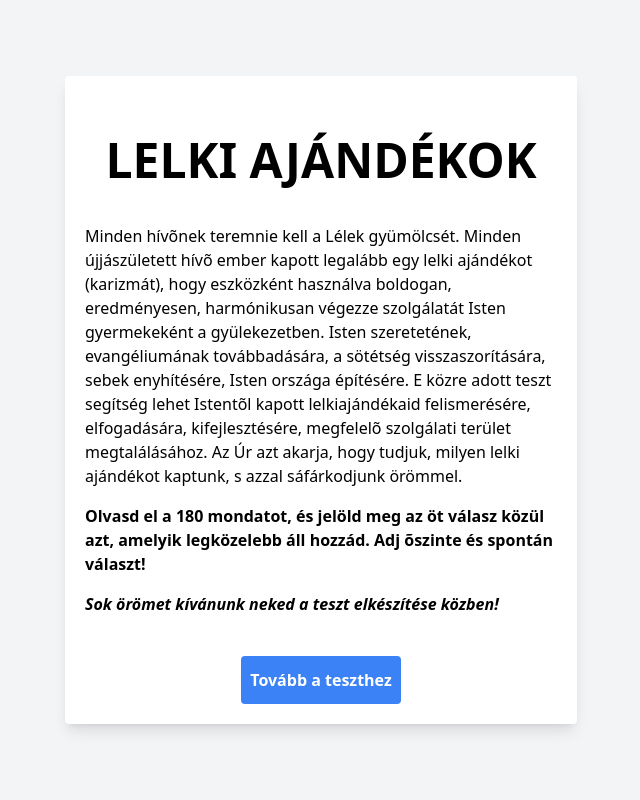
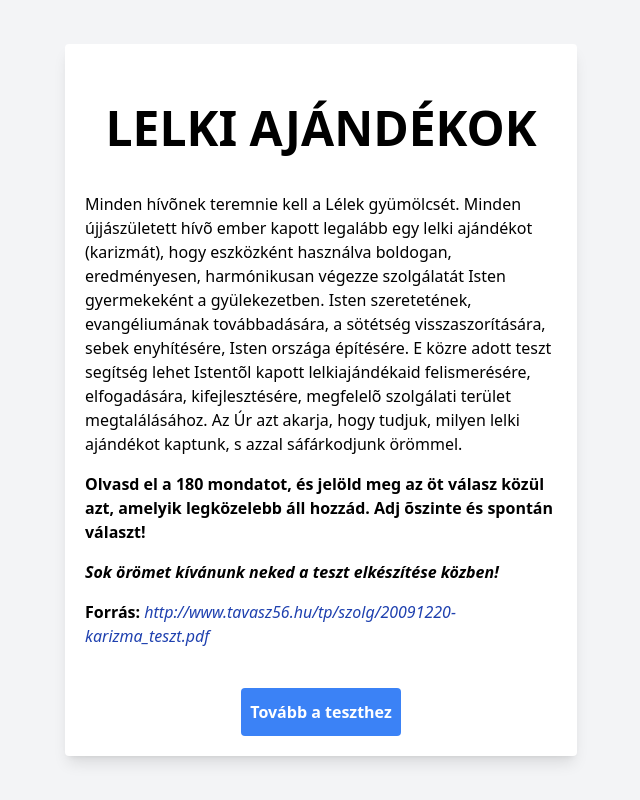
Before and after one commit to kulcsarrudolf/lelki-ajandekok, a React (Vite) app: page / in a window 1280 px wide. Shown: the whole page, without its empty margins (319-959 px from the left). Built offline with nearby package versions, Linux system fonts and the light colour scheme.

Commit message:
Added source

```diff
--- a/package.json
+++ b/package.json
@@ -17,6 +17,7 @@
   "devDependencies": {
     "@types/react": "^18.2.15",
     "@types/react-dom": "^18.2.7",
+    "@types/uuid": "^9.0.6",
     "@typescript-eslint/eslint-plugin": "^6.0.0",
     "@typescript-eslint/parser": "^6.0.0",
     "@vitejs/plugin-react": "^4.0.3",
--- a/src/components/Introduction.tsx
+++ b/src/components/Introduction.tsx
@@ -26,6 +26,18 @@ const Introduction = ({ goForward }: IntroductionProps) => {
       <p className="font-bold italic mt-4">
         Sok örömet kívánunk neked a teszt elkészítése közben!
       </p>
+      <p className="mt-4 font-bold">
+        Forrás:{" "}
+        <span className="font-normal italic text-blue-800">
+          <a
+            href="http://www.tavasz56.hu/tp/szolg/20091220-karizma_teszt.pdf"
+            target="_blank"
+            rel="noopener noreferrer"
+          >
+            http://www.tavasz56.hu/tp/szolg/20091220-karizma_teszt.pdf
+          </a>
+        </span>
+      </p>
       <div className="w-full mt-10 flex justify-center">
         <Button disabled={false} text="Tovább a teszthez" onClick={goForward} />
       </div>
```
Also changed, not shown: 1 other file (tests, documents, lock files or other folders).
